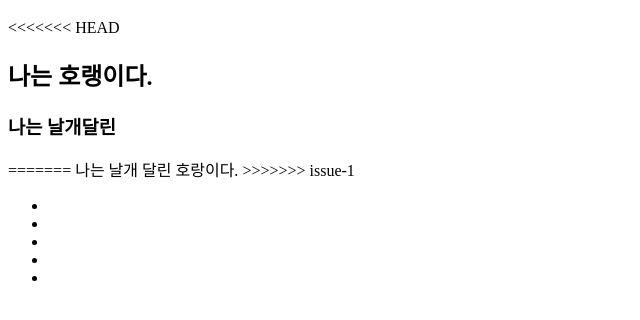
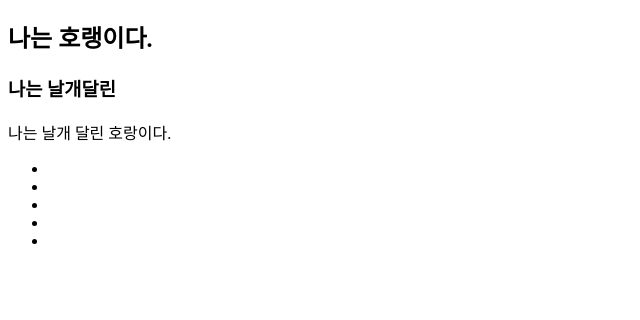
Before and after one commit to nowkwon97/2023-02-22-branch-prac, a plain HTML site: page index.html in a window 1280 px wide. Shown: the part 70-390 px from the top of the page, without its empty margins (0-640 px from the left). Drawn offline with Linux system fonts and the light colour scheme.

Commit message:
accept both changes

```diff
--- a/index.html
+++ b/index.html
@@ -9,12 +9,9 @@
 </head>
 <body>
   <h1>나뭇가지</h1>
-<<<<<<< HEAD
   <h2>나는 호랭이다.</h2>
   <h3>나는 날개달린</h3>
-=======
   <span>나는 날개 달린 호랑이다.</span>
->>>>>>> issue-1
   <ul>
     <li></li>
     <li></li>
```
